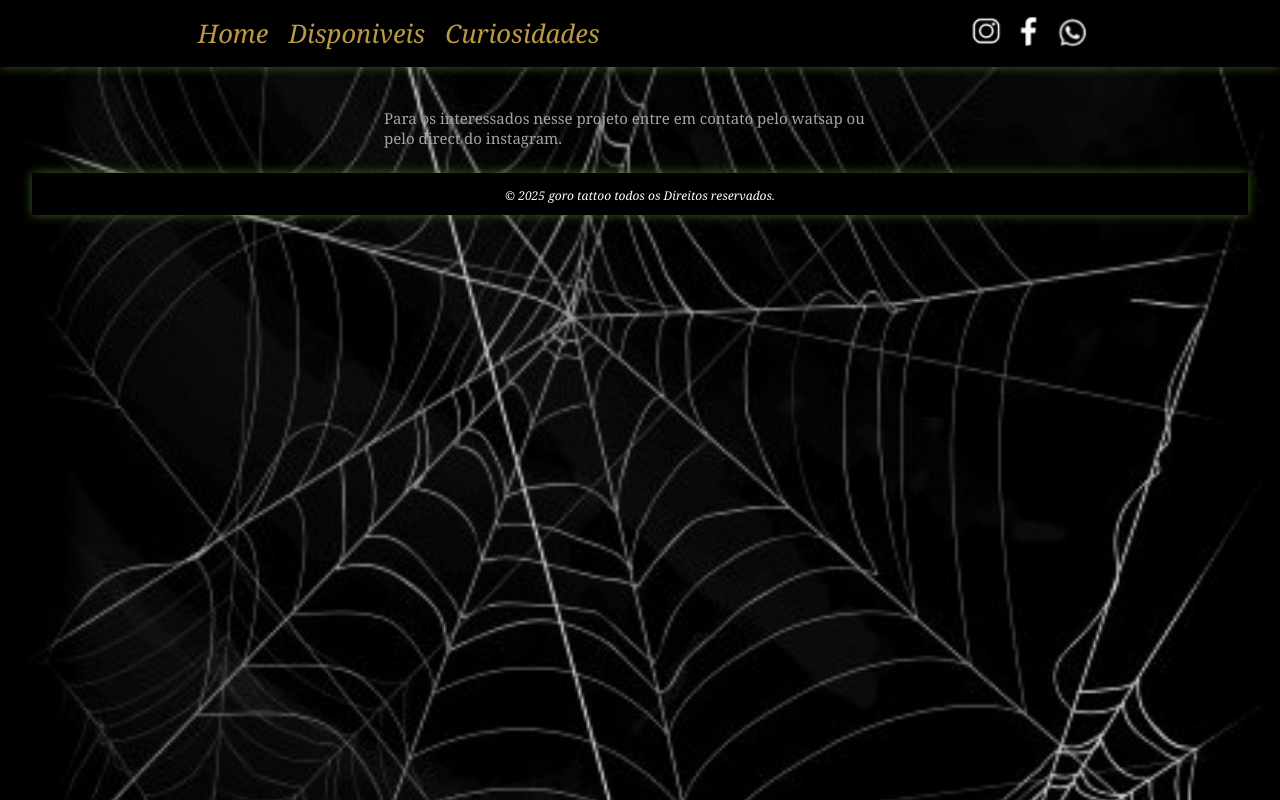
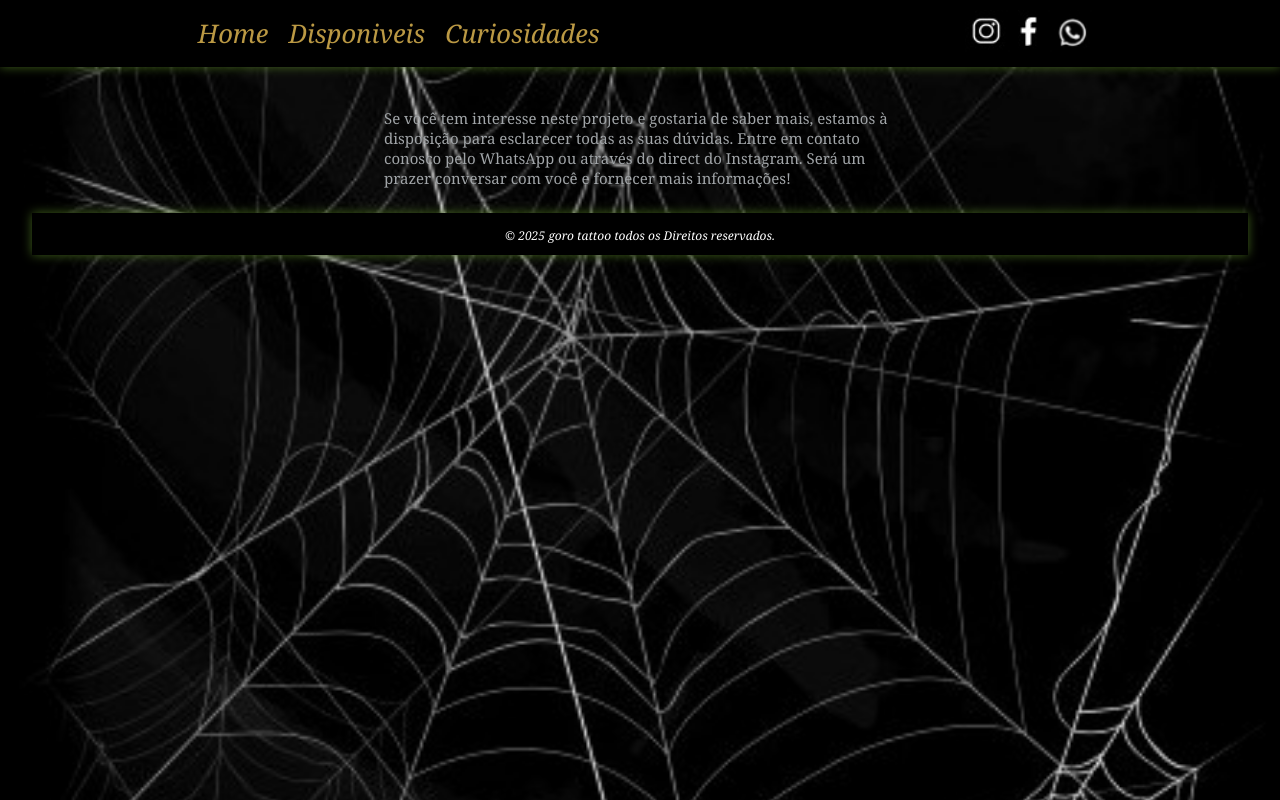
Before and after one commit to ericleidelima/goroTattoo-R, a React (Vite) app: page /Pages/MaisInfo in a window 1280 px wide. Built offline with nearby package versions, Linux system fonts and the light colour scheme.

Commit message:
Alteramos o camminho de um video

```diff
--- a/src/Pages/ImgComSom.jsx
+++ b/src/Pages/ImgComSom.jsx
@@ -1,9 +1,10 @@
 import logoGoro from "/public/Imagens/LogoGoro_1.jpg";
+import audioFile from "/public//Videos/off6.mp3"
 
 const ImageWithSound = () => {
   // Função que toca o som
   const playSound = () => {
-    const audio = new Audio('/public//Videos/off6.mp3'); // O caminho do arquivo de áudio
+    const audio = new Audio(audioFile); // O caminho do arquivo de áudio
     audio.play(); // Toca o áudio
   };
 
--- a/src/Pages/MaisInfo.jsx
+++ b/src/Pages/MaisInfo.jsx
@@ -8,8 +8,11 @@ const MaisInfo = () => {
       <main className="model">
         <aside>
           <p>
-            Para os interessados nesse projeto entre em contato pelo watsap ou
-            pelo direct do instagram.
+          Se você tem interesse neste projeto e gostaria de saber mais,
+          estamos à disposição para esclarecer todas as suas dúvidas.
+          Entre em contato conosco pelo WhatsApp ou através do direct do
+          Instagram. Será um prazer conversar com você e fornecer mais
+          informações!
           </p>
         </aside>
       </main>
```
